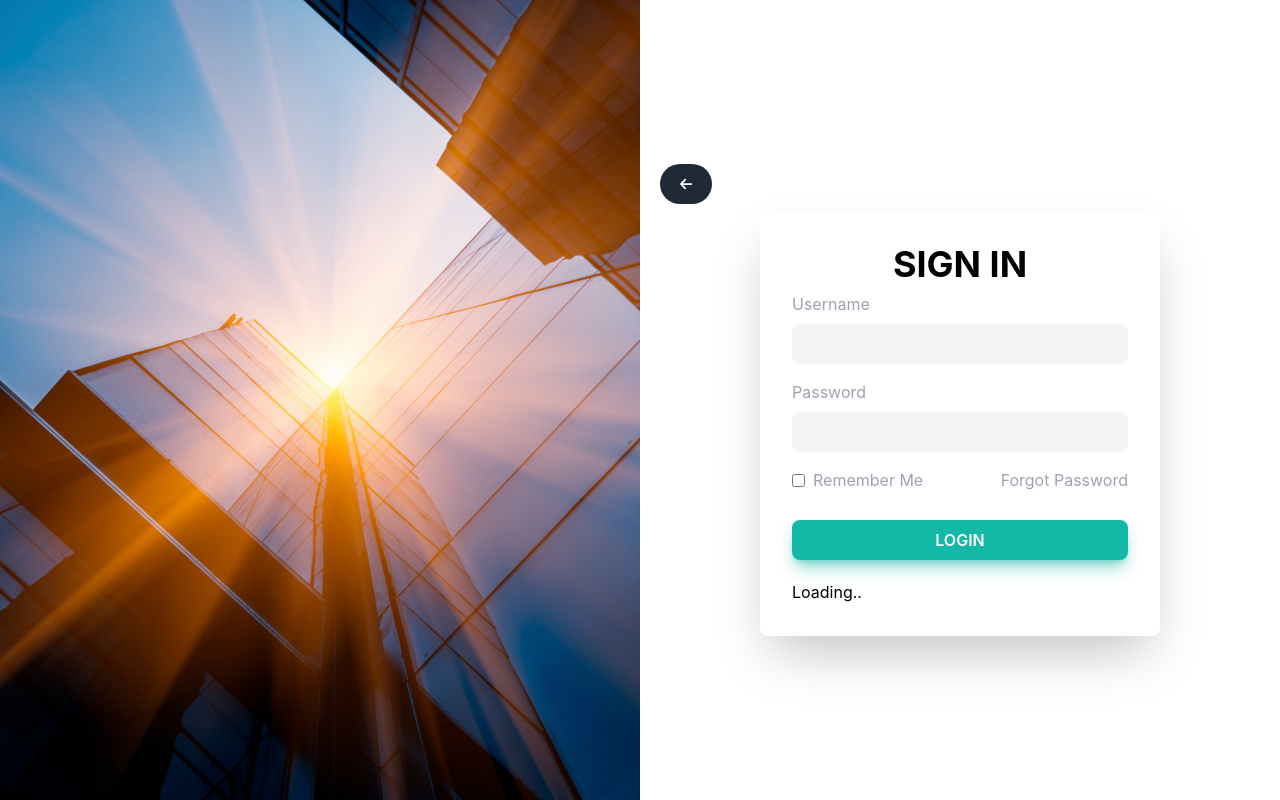
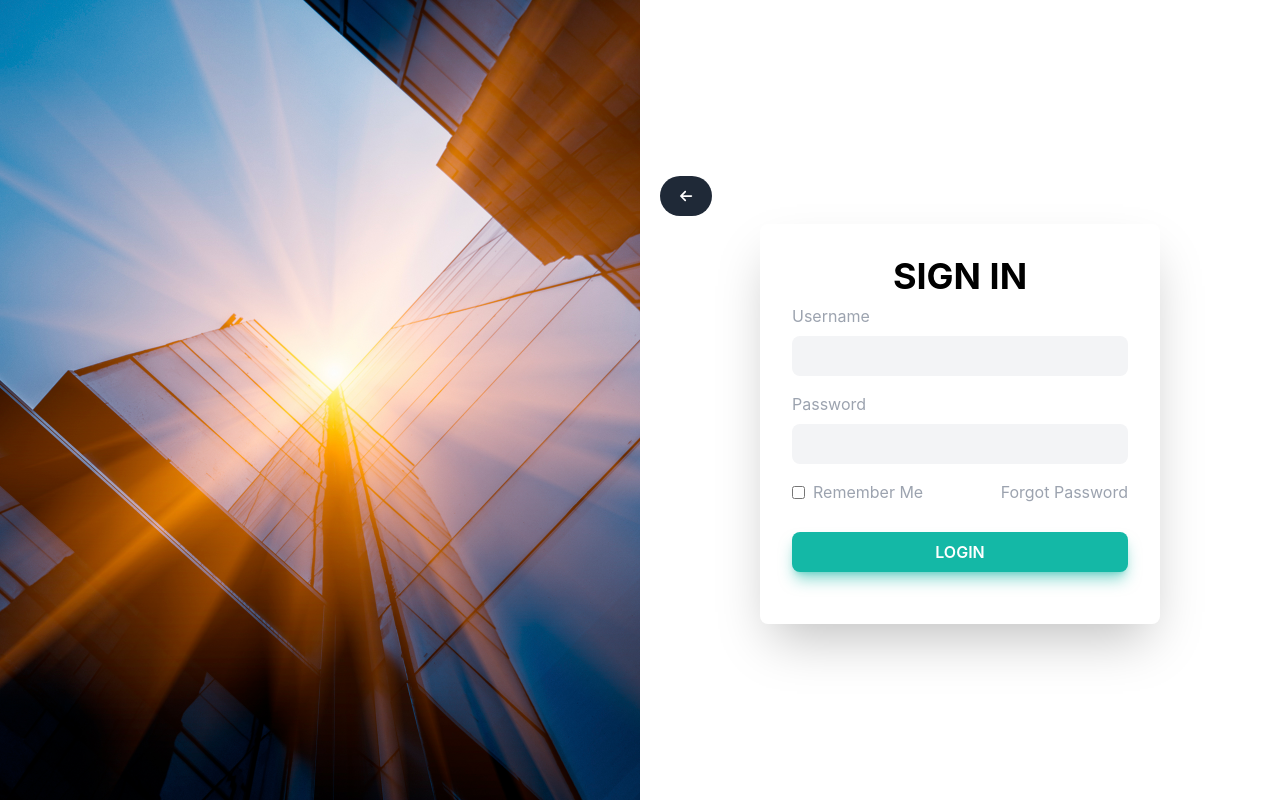
Before and after one commit to AdnanKhan29/BLOGLY, a React (Create React App) app: page /login in a window 1280 px wide. Built offline with nearby package versions, Linux system fonts and the light colour scheme.

Commit message:
Added User Authentication

```diff
--- a/src/pages/Login.js
+++ b/src/pages/Login.js
@@ -9,13 +9,13 @@ import axios from 'axios';
 export default function Login() {
   const [username, setUsername] = useState('');
   const [password, setPassword] = useState('');
-  const [responseData, setResponseData] = useState('Loading..');
+  const [responseData, setResponseData] = useState('');
   const navigate = useNavigate();
 
   const handleSubmit = async (e) => {
     e.preventDefault();
     try {
-      const response = await axios.post('http://localhost:8080/auth/login', { "username":username, "password":password });
+      const response = await axios.post('http://localhost:8080/auth/login', { username, password });
       setResponseData(response.data);
       console.log(response.data);
       if (response.data === 'Login Successful') {
@@ -76,7 +76,7 @@ export default function Login() {
           <button className="w-full my-5 py-2 bg-teal-500 shadow-lg shadow-teal-500/50 hover:shadow-teal-500/40 text-white font-semibold rounded-lg">
             LOGIN
           </button>
-          {responseData}
+          <p className="text-center text-red-600">{responseData}</p>
         </form>
       </div>
     </div>
--- a/src/pages/Signup.js
+++ b/src/pages/Signup.js
@@ -17,7 +17,11 @@ export default function Signup() {
   const handleSubmit = async (e) => {
     e.preventDefault();
     try {
-      const response = await axios.post('http://localhost:8080/auth/signup', { email,username, password,confirmpass });
+      const response = await axios.post('http://localhost:8080/auth/signup', {},{
+        params:{
+        "email" : email,"username" : username, "password" : password,"confirmpass":confirmpass
+        }
+       });
       setResponseData(response.data);
       console.log(response.data);
       if (response.data === 'User signed up successfully') {
```
